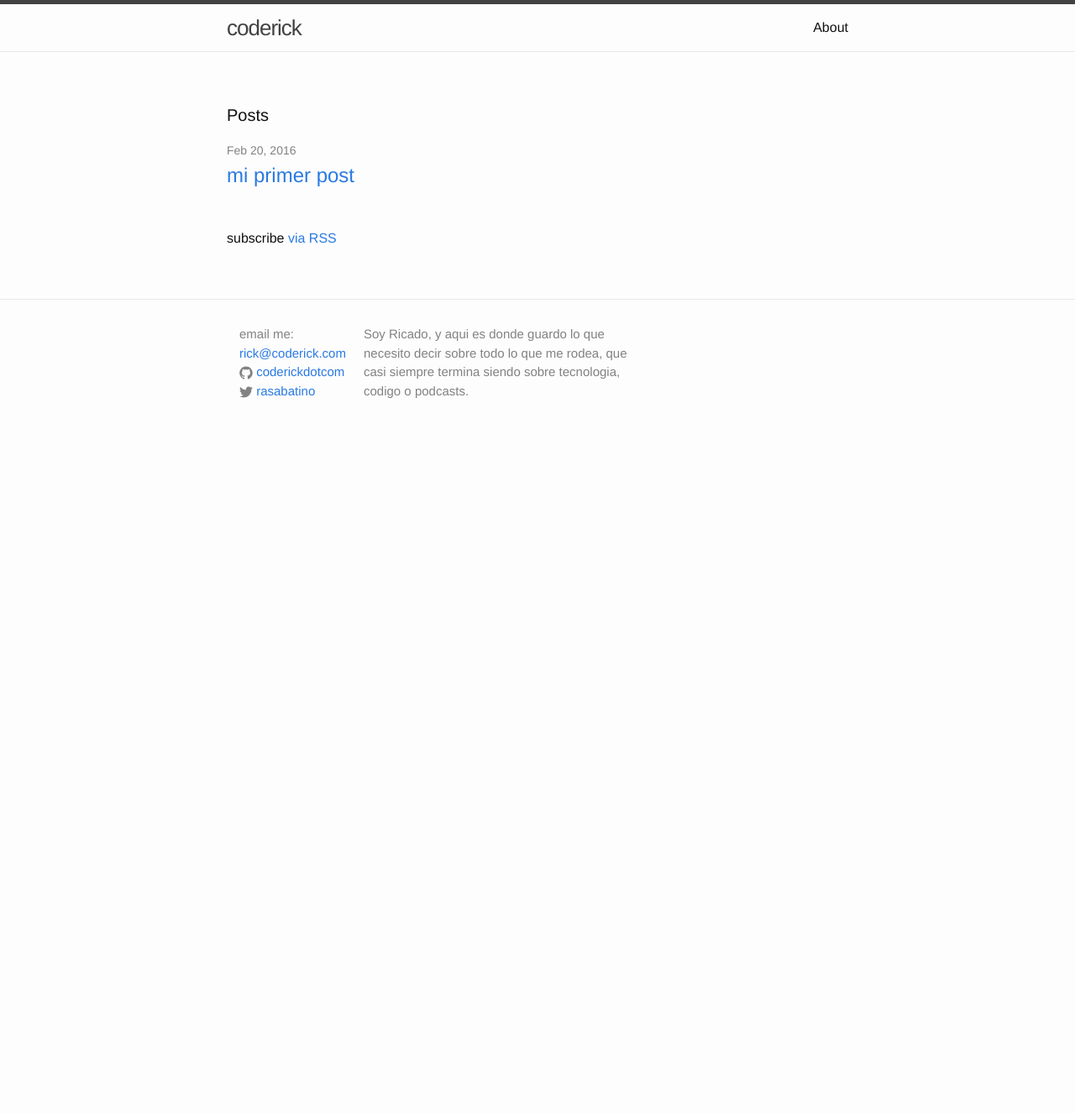
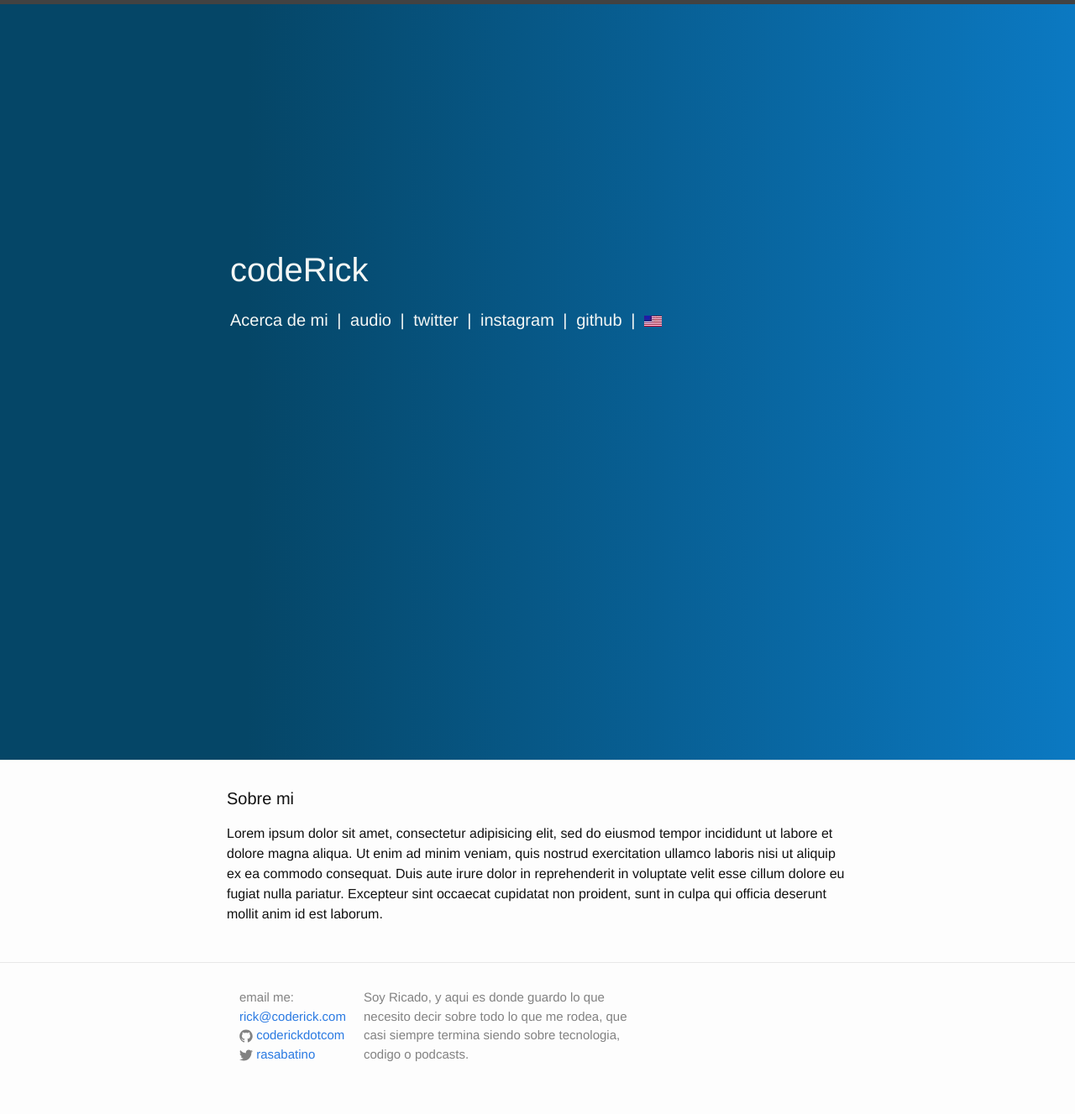
Before and after one commit to NeftaliYagua/coderickdotcom.github.io, a Jekyll site: the page built from info.html, in a window 1280 px wide. Shown: the whole page at 84% size. Built offline with Jekyll 4.4.1, drawn with Linux system fonts in a browser that asks for light colours; before the commit the page ends 900 px from its top, so only the background shows below that.

Commit message:
still working on that aobut

```diff
--- a/_includes/header.html
+++ b/_includes/header.html
@@ -1,27 +1,30 @@
+
 <header class="site-header">
 
-  <div class="wrapper">
-
-    <a class="site-title" href="{{ site.baseurl }}/">{{ site.title }}</a>
-
-    <nav class="site-nav">
-      <a href="#" class="menu-icon">
-        <svg viewBox="0 0 18 15">
-          <path fill="#424242" d="M18,1.484c0,0.82-0.665,1.484-1.484,1.484H1.484C0.665,2.969,0,2.304,0,1.484l0,0C0,0.665,0.665,0,1.484,0 h15.031C17.335,0,18,0.665,18,1.484L18,1.484z"/>
-          <path fill="#424242" d="M18,7.516C18,8.335,17.335,9,16.516,9H1.484C0.665,9,0,8.335,0,7.516l0,0c0-0.82,0.665-1.484,1.484-1.484 h15.031C17.335,6.031,18,6.696,18,7.516L18,7.516z"/>
-          <path fill="#424242" d="M18,13.516C18,14.335,17.335,15,16.516,15H1.484C0.665,15,0,14.335,0,13.516l0,0 c0-0.82,0.665-1.484,1.484-1.484h15.031C17.335,12.031,18,12.696,18,13.516L18,13.516z"/>
-        </svg>
-      </a>
-
-      <div class="trigger">
-        {% for my_page in site.pages %}
-          {% if my_page.title %}
-          <a class="page-link" href="{{ my_page.url | prepend: site.baseurl }}">{{ my_page.title }}</a>
-          {% endif %}
-        {% endfor %}
+  <div class="main-theme">
+   <!-- TODO: agregar una imagen de fondo -->
+    <div class="hero-container">
+      <div class="hero-text">
+        <h1>codeRick</h1>
+        <nav>
+          <ul>
+            <li><a href="/info">Acerca de mi</a></li>
+        <!-- TODO: buscar como cono identificar de donde esta leyendo una persona
+        y automaticamente elegir el idioma, else cambiar el idioma por este link -->
+            <li id="spacer">|</li>
+            <li><a href="/audio" class="cl-effect-12">audio</a></li>
+            <li id="spacer">|</li>
+            <li><a href="http://www.twitter.com/rasabatino">twitter</a></li>
+            <li id="spacer">|</li>
+            <li><a href="http://www.instagram.com/ricardo-sabatino">instagram</a></li>
+            <li id="spacer">|</li>
+            <li><a href="http://www.github.com/coderickdotcom">github</a></li>
+            <li id="spacer">|</li>
+            <li><a href=""><img src="images/muricaflag.jpg" alt=""></a></li>
+          </ul>
+        </nav>
       </div>
-    </nav>
-
+    </div>
   </div>
 
 </header>
--- a/info.html
+++ b/info.html
@@ -1,23 +1,19 @@
 ---
-layout: page
+layout: default
 ---
 
 <div class="home">
 
-  <h1 class="page-heading">Posts</h1>
+  <h1 class="page-heading">Sobre mi</h1>
+  <p>
+    Lorem ipsum dolor sit amet, consectetur adipisicing elit, sed do eiusmod tempor
+    incididunt ut labore et dolore magna aliqua. Ut enim ad minim veniam, quis
+    nostrud exercitation ullamco laboris nisi ut aliquip ex ea commodo
+     consequat. Duis aute irure dolor in reprehenderit in voluptate
+     velit esse cillum dolore eu fugiat nulla pariatur. Excepteur
+     sint occaecat cupidatat non proident, sunt in culpa qui
+     officia deserunt mollit anim id est laborum.
+  </p>
 
-  <ul class="post-list">
-    {% for post in site.posts %}
-      <li>
-        <span class="post-meta">{{ post.date | date: "%b %-d, %Y" }}</span>
-
-        <h2>
-          <a class="post-link" href="{{ post.url | prepend: site.baseurl }}">{{ post.title }}</a>
-        </h2>
-      </li>
-    {% endfor %}
-  </ul>
-
-  <p class="rss-subscribe">subscribe <a href="{{ "/feed.xml" | prepend: site.baseurl }}">via RSS</a></p>
 
 </div>
```
